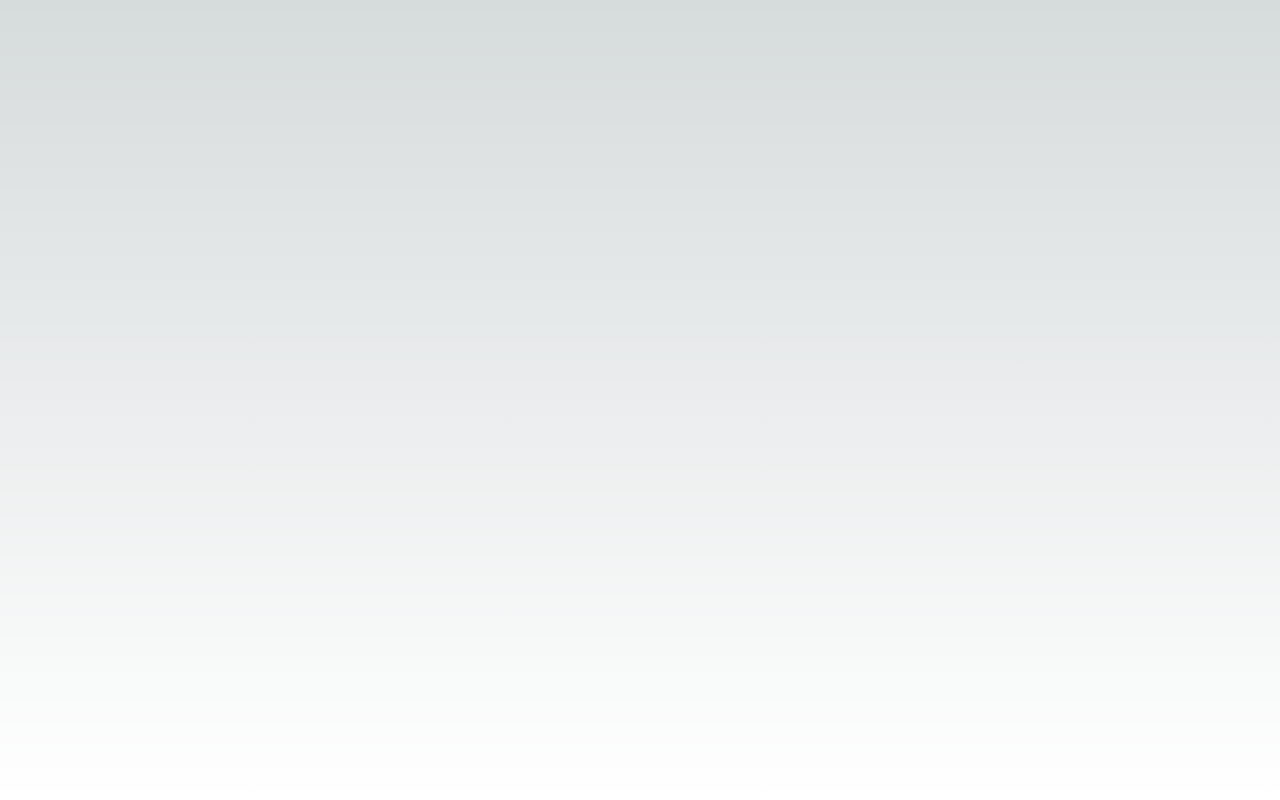
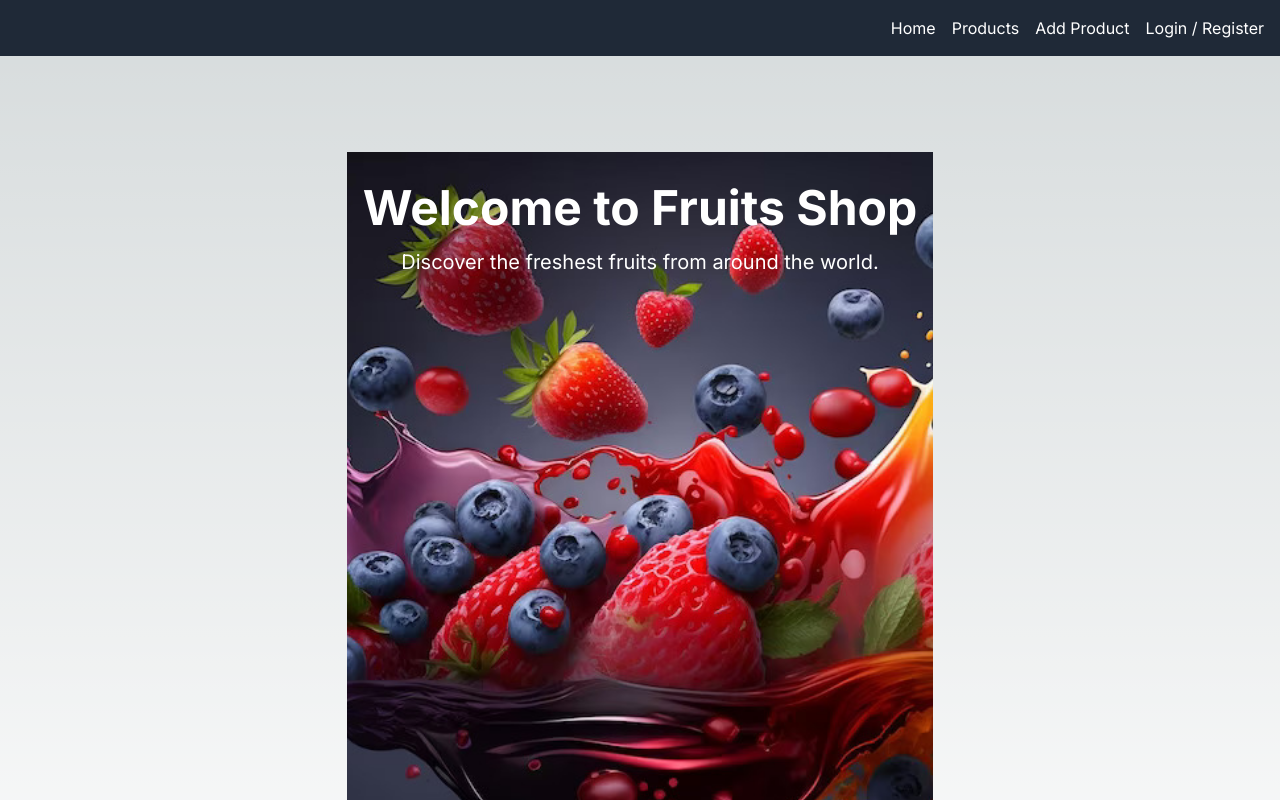
Before and after one commit to akash4444/NEXTJS, a Next.js app in the folder my-app/: page / in a window 1280 px wide. Shown: the top 800 px of the page. Built offline with nearby package versions, Linux system fonts and the light colour scheme.

Commit message:
Navbar changes

```diff
--- /dev/null
+++ b/my-app/src/app/CommonComponents/Home.js
@@ -0,0 +1,23 @@
+import React from "react";
+
+const Home = () => {
+  return (
+    <div>
+      <div
+        className="min-h-screen bg-cover bg-center"
+        style={{ backgroundImage: 'url("/homepage.jpg")' }}
+      >
+        <div className="container mx-auto px-4 py-8 text-center">
+          <h1 className="text-5xl font-bold text-white">
+            Welcome to Fruits Shop
+          </h1>
+          <p className="text-xl mt-4 text-white">
+            Discover the freshest fruits from around the world.
+          </p>
+        </div>
+      </div>
+    </div>
+  );
+};
+
+export default Home;
--- /dev/null
+++ b/my-app/src/app/CommonComponents/Navbar.jsx
@@ -0,0 +1,43 @@
+"use client";
+import Link from "next/link";
+
+const Navbar = () => {
+  return (
+    <nav className="bg-gray-800 py-4">
+      <div className="container mx-auto px-4 flex justify-between items-center">
+        <div></div>
+        <ul className="flex space-x-4">
+          <li>
+            <Link className="text-white hover:text-gray-300" href="/">
+              Home
+            </Link>
+          </li>
+          <li>
+            <Link className="text-white hover:text-gray-300" href="/products">
+              Products
+            </Link>
+          </li>
+          <li>
+            <Link
+              className="text-white hover:text-gray-300"
+              href="/products/add"
+            >
+              Add Product
+            </Link>
+          </li>
+          <li>
+            <Link className="text-white hover:text-gray-300" href="/login">
+              Login
+            </Link>
+            <span className="text-white">{` / `}</span>
+            <Link className="text-white hover:text-gray-300" href="/register">
+              Register
+            </Link>
+          </li>
+        </ul>
+      </div>
+    </nav>
+  );
+};
+
+export default Navbar;
--- a/my-app/src/app/layout.js
+++ b/my-app/src/app/layout.js
@@ -1,6 +1,6 @@
 import { Inter } from "next/font/google";
 import "./globals.css";
-
+import Navbar from "./CommonComponents/Navbar";
 const inter = Inter({ subsets: ["latin"] });
 
 export const metadata = {
@@ -11,7 +11,10 @@ export const metadata = {
 export default function RootLayout({ children }) {
   return (
     <html lang="en">
-      <body className={inter.className}>{children}</body>
+      <body className={inter.className}>
+        <Navbar />
+        {children}
+      </body>
     </html>
   );
 }
--- a/my-app/src/app/page.js
+++ b/my-app/src/app/page.js
@@ -1,7 +1,10 @@
 import Image from "next/image";
+import HomeComp from "./CommonComponents/Home";
 
 export default function Home() {
   return (
-    <main className="flex min-h-screen flex-col items-center justify-between p-24"></main>
+    <main className="flex min-h-screen flex-col items-center justify-between p-24">
+      <HomeComp />
+    </main>
   );
 }
```
Also changed, not shown: my-app/public/homepage.jpg (added).
